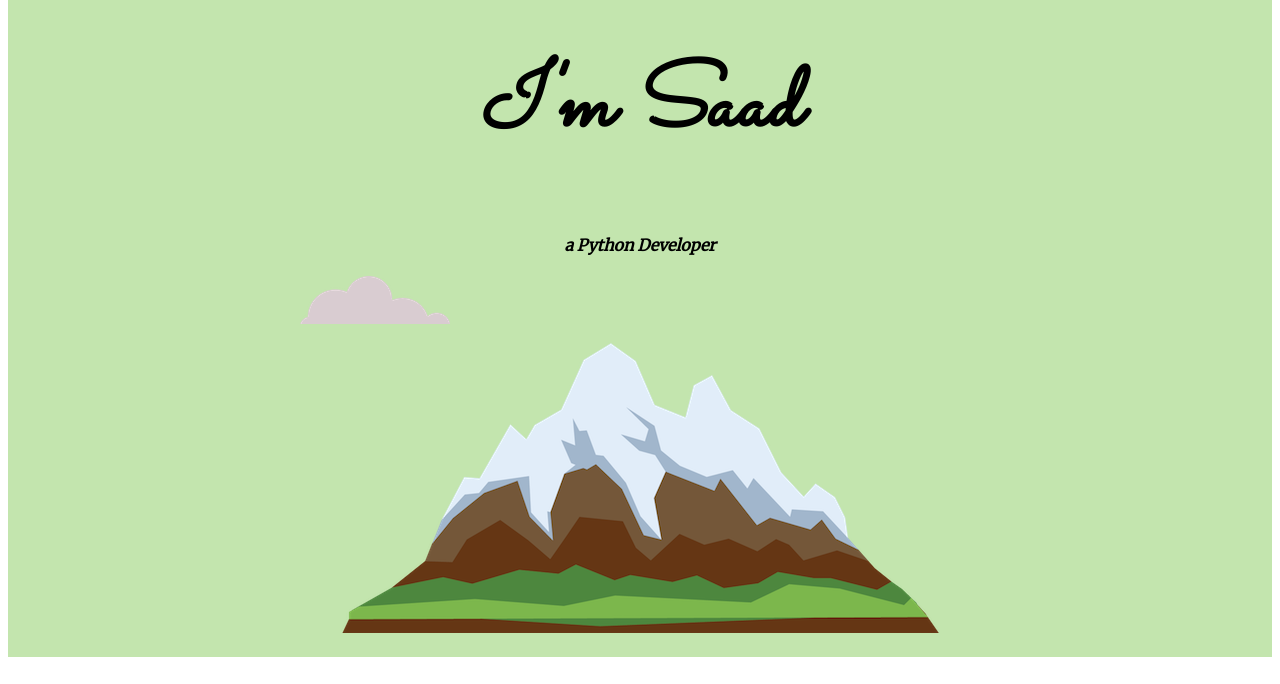
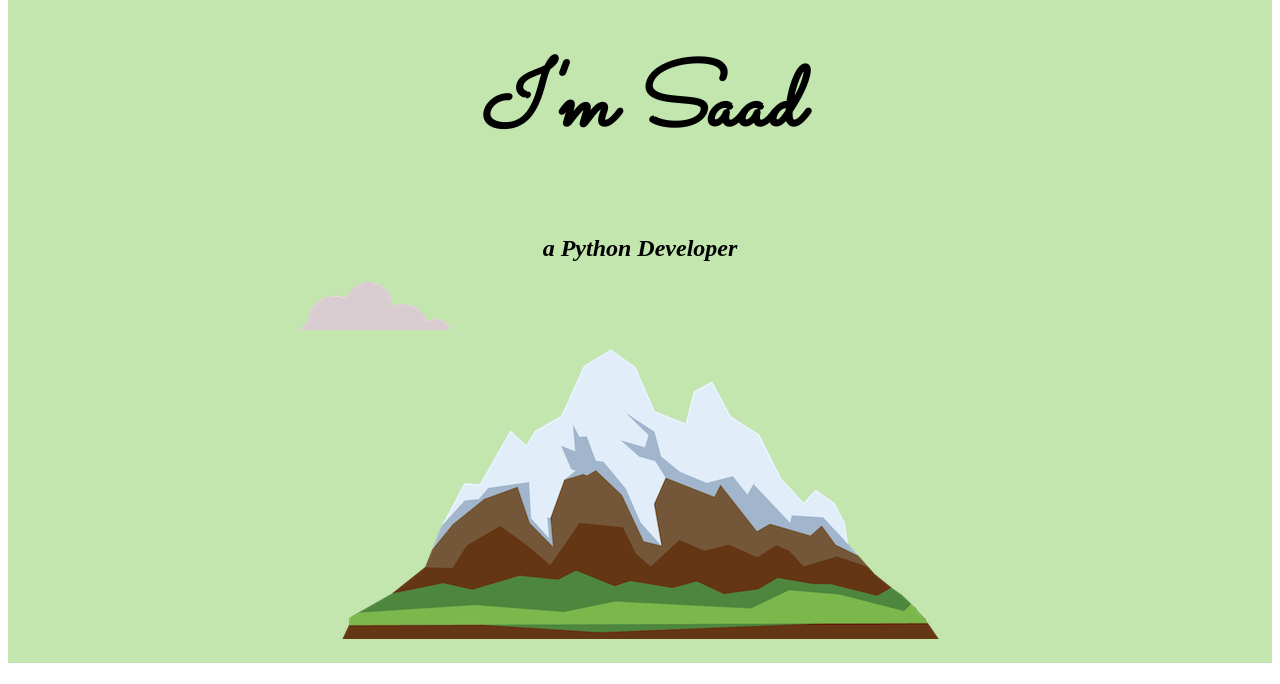
Before and after one commit to saadmdsabah/CV---Page, a plain HTML site: page index.html in a window 1280 px wide. Shown: the part 98-782 px from the top of the page. Drawn offline with Linux system fonts and the light colour scheme.

Commit message:
Update index.html

```diff
--- a/index.html
+++ b/index.html
@@ -15,7 +15,7 @@
         <div class="Top-container">
         <img class = "cloud1" src="CSS - My Site Images\cloud.png" alt="">
         <h1>I'm Saad</h1>
-        <h4>a Python Developer</h4>
+        <h2>a Python Developer</h2>
         <img class = "cloud2" src="CSS - My Site Images\cloud.png" alt="">
         <img src="CSS - My Site Images\mountain.png" alt="">
         </div>
@@ -53,8 +53,8 @@
             <span class="education">LinkedIn: </span>
             <a class="footer-link" href="https://www.linkedin.com/feed/">LinkedIn</a>
             <p>© 2018 Saad Sabahuddin.</p>
-          </div>
+        </div>
     </main>
-
+    <footer></footer>
 </body>
 </html>
```
